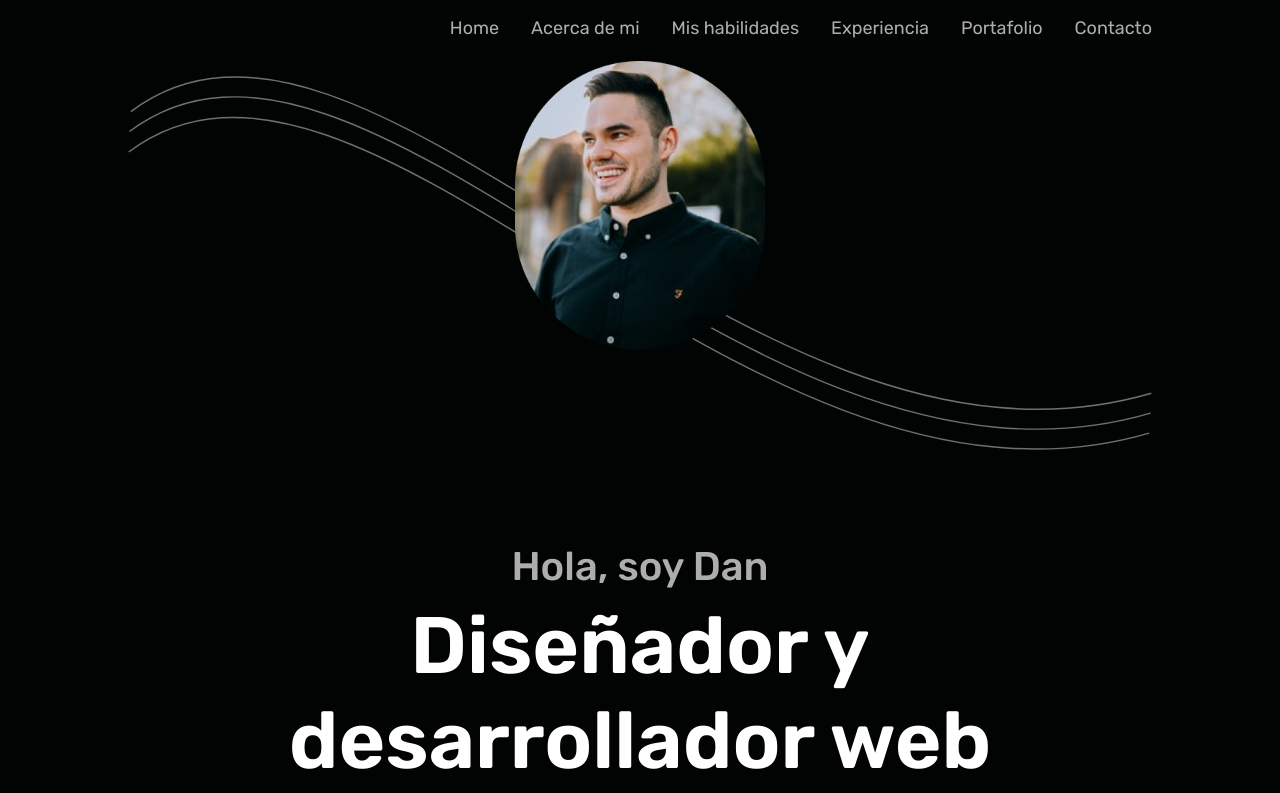
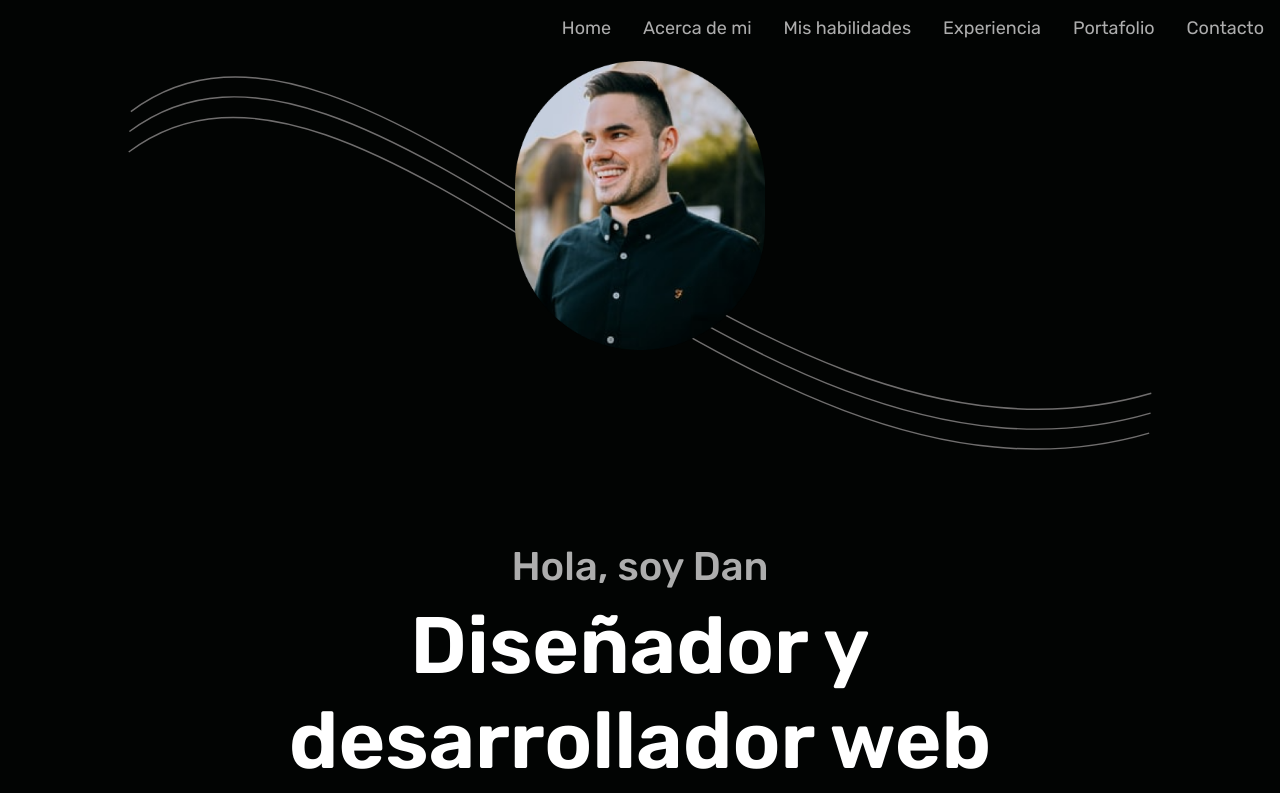
Before and after one commit to santiagosod/Portafolio-7, a plain HTML site: page index.html in a window 1280 px wide. Shown: the top 793 px of the page. Drawn offline with Linux system fonts and the light colour scheme.

Commit message:
chnged nav menu margin

```diff
--- a/styles.css
+++ b/styles.css
@@ -465,4 +465,9 @@ img{
         width: 120px;
         height: 120px;
     }
+
+    .nav__menu{
+        margin-left: 0;
+        margin-right: 0;
+    }
 }
```
